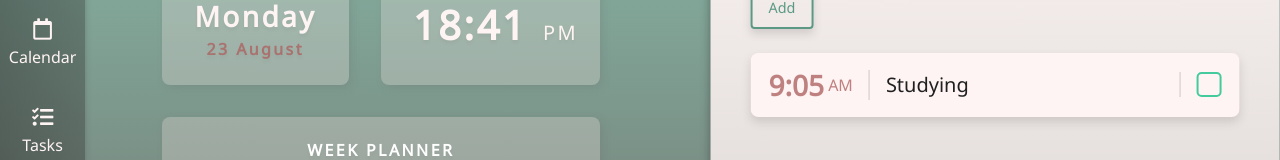
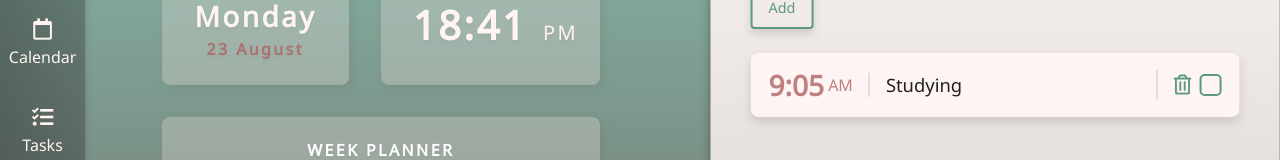
Before and after one commit to LamaFakhreddine/Edd, a React (Create React App) app in the folder edd-project/: page / in a window 1280 px wide. Shown: the part 215-375 px from the top of the page. Built offline with nearby package versions, Linux system fonts and the light colour scheme.

Commit message:
TaskItem.js
- added delete  btn (yet to add delete funct)
- made text editable

```diff
--- a/edd-project/src/components/TaskItem.js
+++ b/edd-project/src/components/TaskItem.js
@@ -9,12 +9,19 @@ function TaskItem() {
         setCompleted(!completed);
     }
 
+    const handleDelete = (event) => {
+
+    };
+
     return (
         <div className="task-item d-flex align-items-center" style={completed? {filter: "opacity(0.5)"} : {backgroundColor: "#fff4f4"}}>
             <div className="task-time">9:05</div>
             <div className="task-time-am-pm">AM</div>
-            <div className="task-name">Studying</div>
-            <div className="ms-auto checkbox-wrapper">
+            <div contentEditable="true" className="task-name">Studying</div>
+            <div className="ms-auto d-flex align-items-center wrapper">
+                <div className="delete" onClick={handleDelete}>
+                    <i className="far fa-trash-alt"></i>
+                </div>
                 <div className="checkbox" onClick={handleClick}>
                     {completed? <i class="fas fa-check"></i> : <></>}
                 </div>
--- a/edd-project/src/components/TaskItem.scss
+++ b/edd-project/src/components/TaskItem.scss
@@ -21,31 +21,45 @@
     .task-time-am-pm {
         font-size: 1rem;
         color: $dark-salmon;
-        margin-right: 1rem ;
+        padding-right: 1rem ;
+        border-right: 1px solid #9b9b9b7e;
     }
 
     .task-name {
-        padding-left: 1rem;
+        margin-left: 1rem;
         overflow: auto;
-        font-size: 1.25rem;
-        border-left: 1px solid rgba(155, 155, 155, 0.493);
+        font-size: 1.15rem;
     }
 
-    .checkbox-wrapper {
+    [contentEditable="true"]{
+        outline: none;
+        // border-bottom: 1px solid #9b9b9b7e;
+    }
+
+    .wrapper {
         padding-left: 1rem;
-        border-left: 1px solid rgba(155, 155, 155, 0.493);
+        border-left: 1px solid #9b9b9b7e;
+        color: $btn-primary;
+        gap: 0.5rem;
 
         .checkbox{
-            color: $completed-1;
-            border: 2px solid $completed-1;
+            border: 2px solid $btn-primary;
             border-radius: 5px;
-            height: 25px;
-            width: 25px;
+            height: 22px;
+            width: 22px;
+            font-size: 14px;
             text-align: center;
 
             &:hover {
                 cursor:pointer;
             }
         }
+        .delete {
+            font-size: 20px;
+
+            &:hover{
+                cursor:pointer;
+            }
+        }
     }
 }
```
